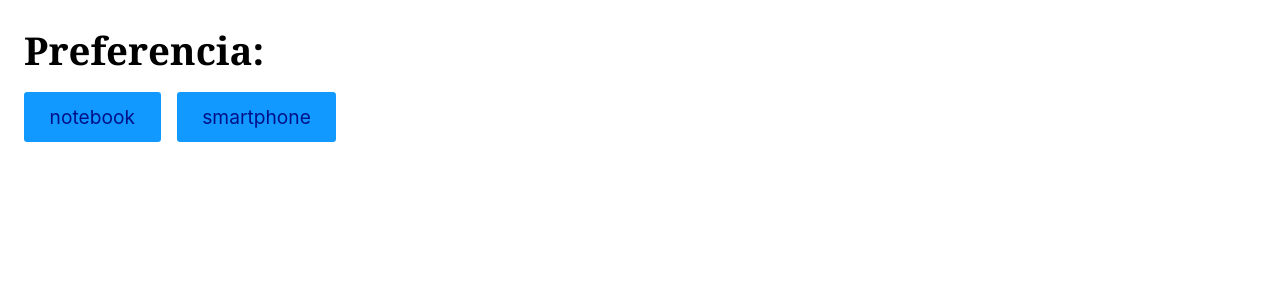
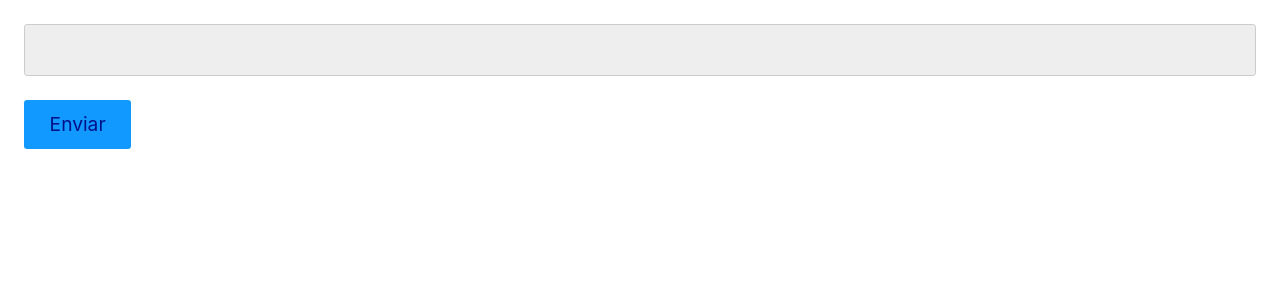
Before and after one commit to evairb/examples_react, a React (Vite) app: page / in a window 1280 px wide. Shown: the top 300 px of the page. Built offline with nearby package versions, Linux system fonts and the light colour scheme.

Commit message:
Example useRef

```diff
--- a/src/App.jsx
+++ b/src/App.jsx
@@ -1,30 +1,31 @@
-import React, { useState, useEffect } from 'react';
-import Produto from './Produto';
+import React, { useRef, useState } from 'react';
 
 const App = () => {
-  const [produto, setProduto] = useState(null);
+  const [comentarios, setComentarios] = useState([]);
+  const [input, setInput] = useState('');
+  const inputElement = useRef();
 
-  useEffect(() => {
-    const produtoLocal = window.localStorage.getItem('produto');
-    if (produtoLocal !== null) setProduto(produtoLocal);
-  }, []);
-
-  useEffect(() => {
-    if (produto !== null) window.localStorage.setItem('produto', produto);
-  }, [produto]);
-
-  function handleClick({ target }) {
-    setProduto(target.innerText);
+  function handleClick() {
+    setComentarios([...comentarios, input]);
+    setInput('');
+    inputElement.currentfocus();
   }
 
   return (
     <div>
-      <h1>Preferencia: {produto}</h1>
-      <button onClick={handleClick} style={{ marginRight: '1rem' }}>
-        notebook
-      </button>
-      <button onClick={handleClick}>smartphone</button>
-      <Produto produto={produto} />
+      <ul>
+        {comentarios.map(comentario => (
+          <li key={comentario}>{comentario}</li>
+        ))}
+      </ul>
+      <input
+        type='text'
+        ref={inputElement}
+        value={input}
+        onChange={({ target }) => setInput(target.value)}
+      />
+      <br />
+      <button onClick={handleClick}>Enviar</button>
     </div>
   );
 };
--- a/src/Produto.jsx
+++ /dev/null
@@ -1,21 +0,0 @@
-import React, { useEffect, useState } from 'react';
-
-const Produto = ({ produto }) => {
-  const [dados, setDados] = useState(null);
-  useEffect(() => {
-    if (produto !== null)
-      fetch(`https://ranekapi.origamid.dev/json/api/produto/${produto}`)
-        .then(response => response.json())
-        .then(json => setDados(json));
-  }, [produto]);
-
-  if (dados === null) return null;
-  return (
-    <div>
-      <h1>{dados.nome}</h1>
-      <p>R$ {dados.preco}</p>
-    </div>
-  );
-};
-
-export default Produto;
```
